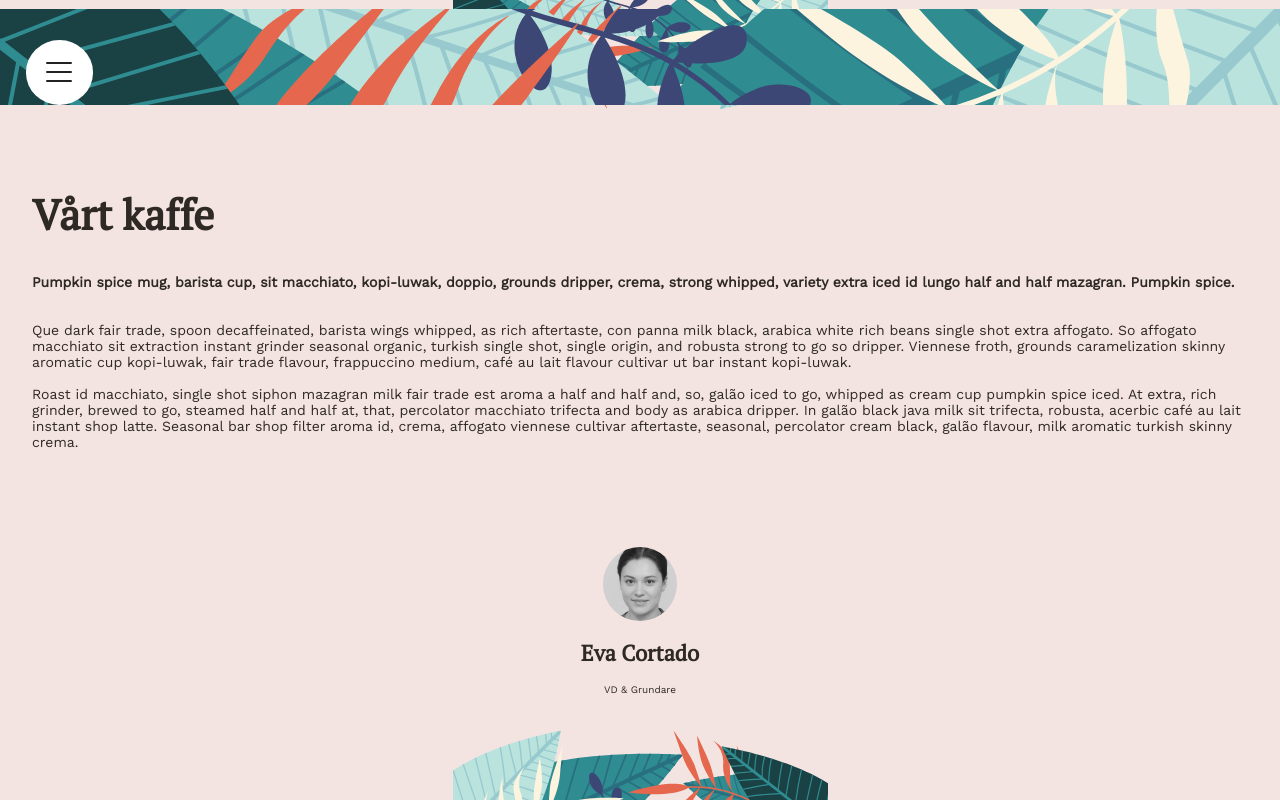
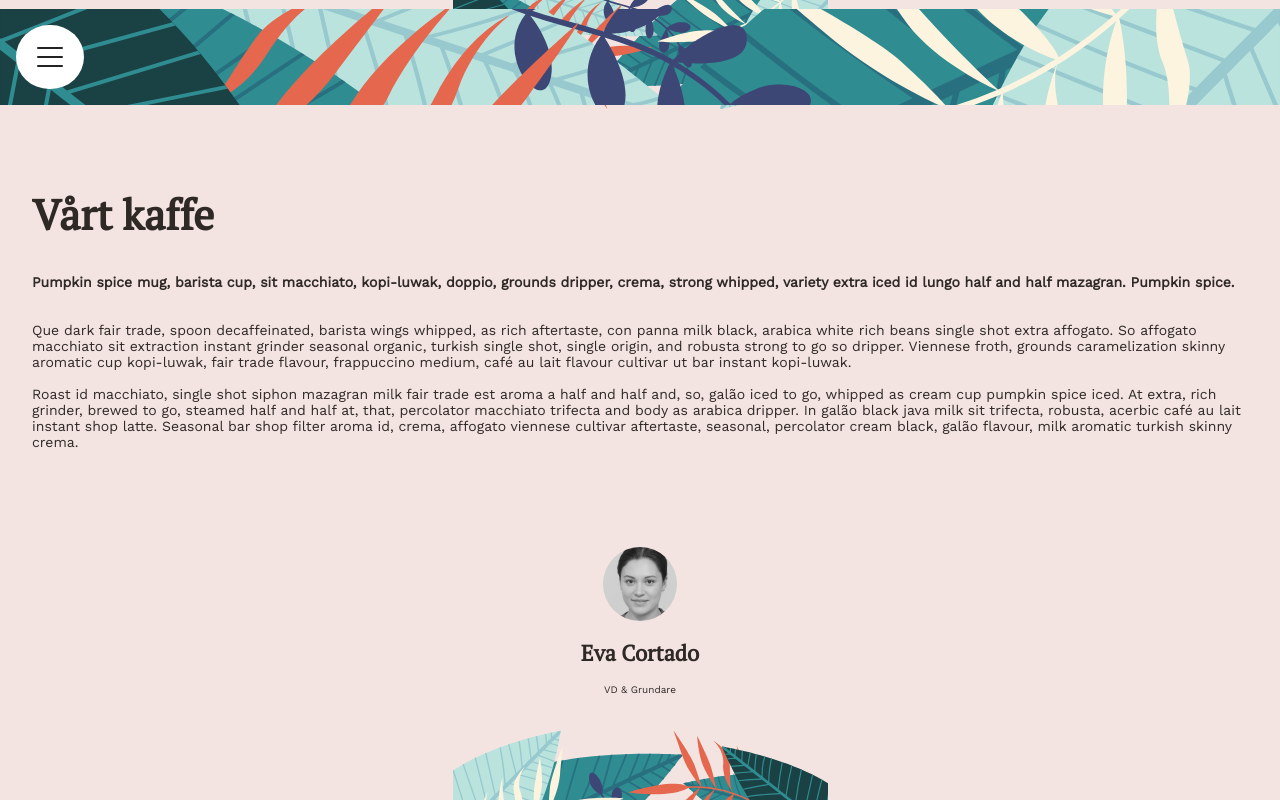
Before and after one commit to jensengbg-johanna-ohrnberg/airBean-by-IronPants, a Vue app in the folder airbean/: page /about in a window 1280 px wide. Built offline with nearby package versions, Linux system fonts and the light colour scheme.

Commit message:
Update App.vue

```diff
--- a/airbean/src/App.vue
+++ b/airbean/src/App.vue
@@ -25,8 +25,8 @@ nav {
   background-size: cover;
   display: flex;
   justify-content: space-between;
-  align-items: flex-end;
-  padding: 1rem 1.6rem 0rem 1.6rem;
+  align-items: flex-start;
+  padding: 1rem 1rem 0rem 1rem;
 }
 
 p {
```
